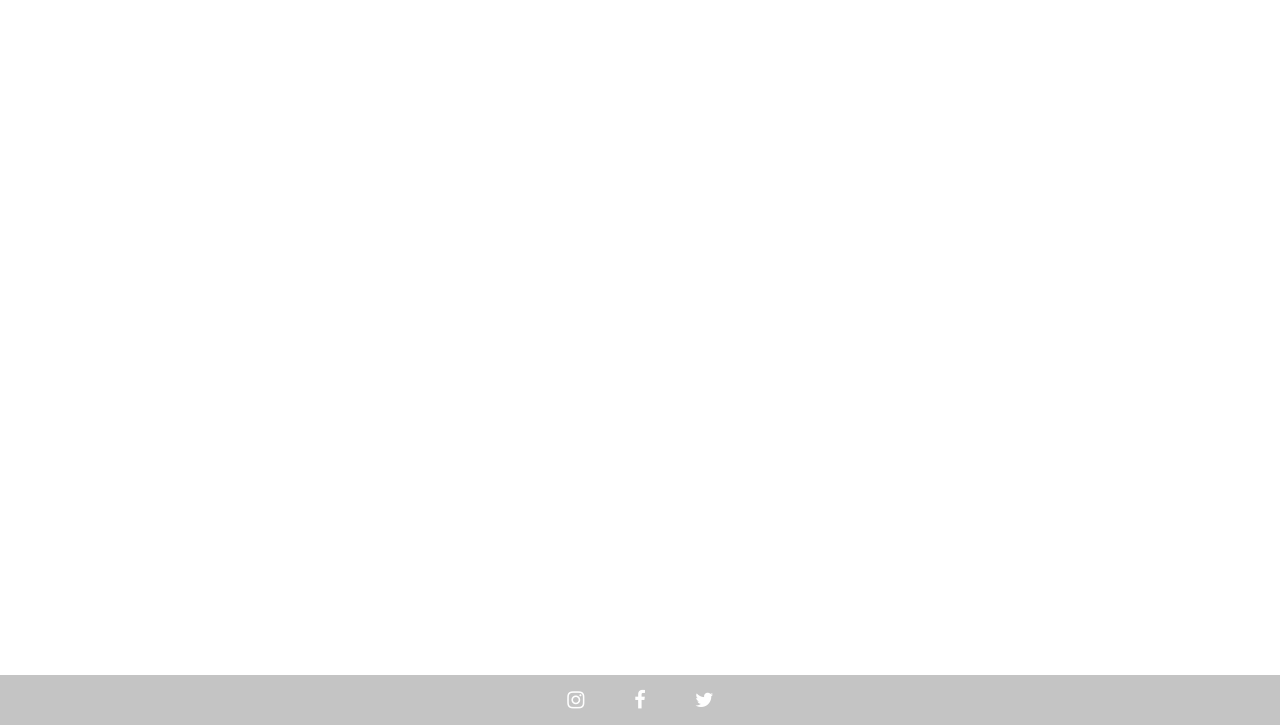
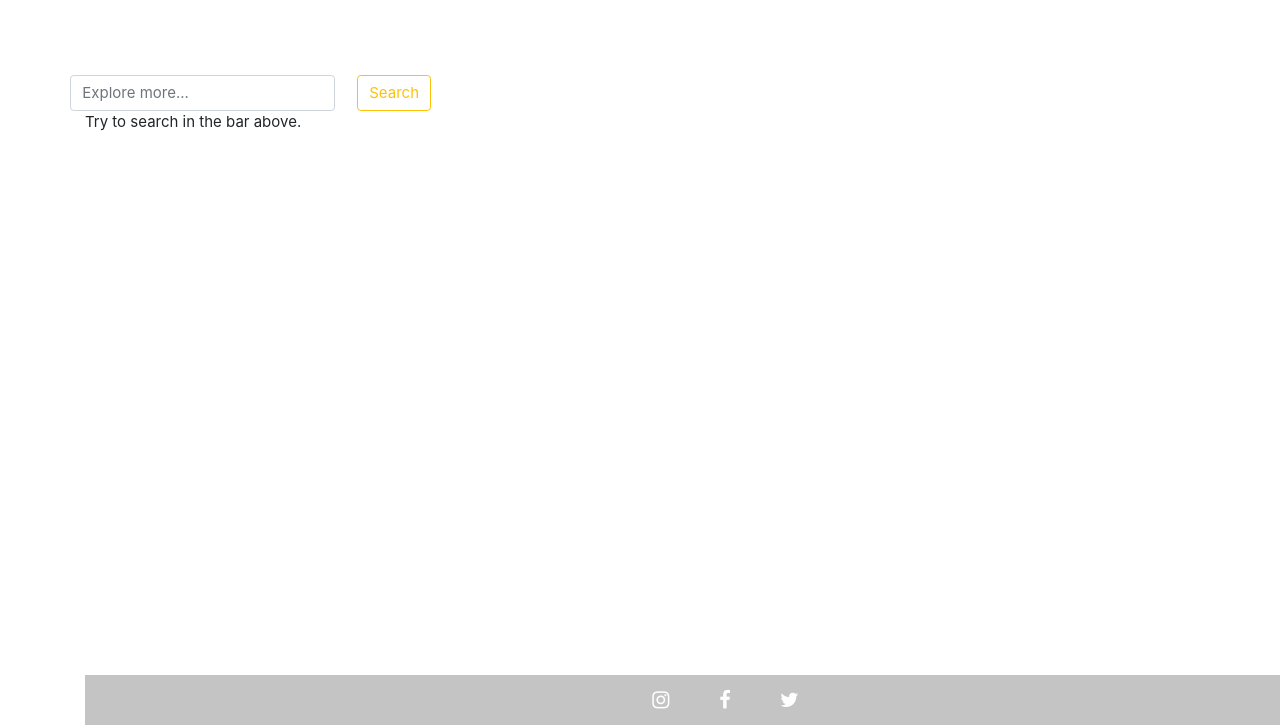
Before and after one commit to glasgow18/team-14, a Django app: template artlink/templates/browse.html in a window 1280 px wide. Shown: the part 75-800 px from the top of the page. Run offline with Django 3.2, Linux system fonts and the light colour scheme; the template is opened without the code that fills it, so the values that code supplies are empty; some libraries are stand-ins or nearby versions.

Commit message:
search bar on explore page can't center it on one hour of sleep :(

```diff
--- a/artlink/static/styles/styles.css
+++ b/artlink/static/styles/styles.css
@@ -111,6 +111,11 @@ ul.social-network li {
 
 #container1 {
 position:relative;
+}
+
+.container {
+  margin-top: 150px;
+  float: center;
 }
 
 
--- a/artlink/templates/browse.html
+++ b/artlink/templates/browse.html
@@ -1,9 +1,23 @@
 {% extends 'base.html' %}
 {% load staticfiles %}
 
-{% block title %}Browse{% endblock %}
+{% block title %}explore{% endblock %}
 
 {% block body_block %}
+
+<div class="container">
+  <div class="row">
+    <form class="form-inline" id="body-search-form" action="{% url 'browse' %}" method="GET">
+      <div class="row search">
+        <div class="col">
+          <input id="body-search-bar" class="form-control mr-sm-2" name="q" type="search" placeholder="Explore more..." aria-label="Search">
+        </div>
+        <div class="col-xs">
+          <button class="btn btn-outline-warning" type="submit">Search</button>
+        </div>
+      </div>
+    </form>
+  </div>
 
   {% if found %}
   <div class="row">
@@ -13,7 +27,7 @@
     <div class="col">
       {% for activity in found_activities %}
       <div class="row-2">
-                    <a href="/artlink/activity/{{ activity.slug }}">{{ activity.title }}</a><br/>
+        <a href="/artlink/activity/{{ activity.slug }}">{{ activity.title }}</a><br />
         <p>{{ place.description }}</p>
       </div>
       {% endfor %}
```
Also changed, not shown: artlink/templates/index.html (+9 -2 lines). Lines whose indentation alone changed are shown as unchanged.
